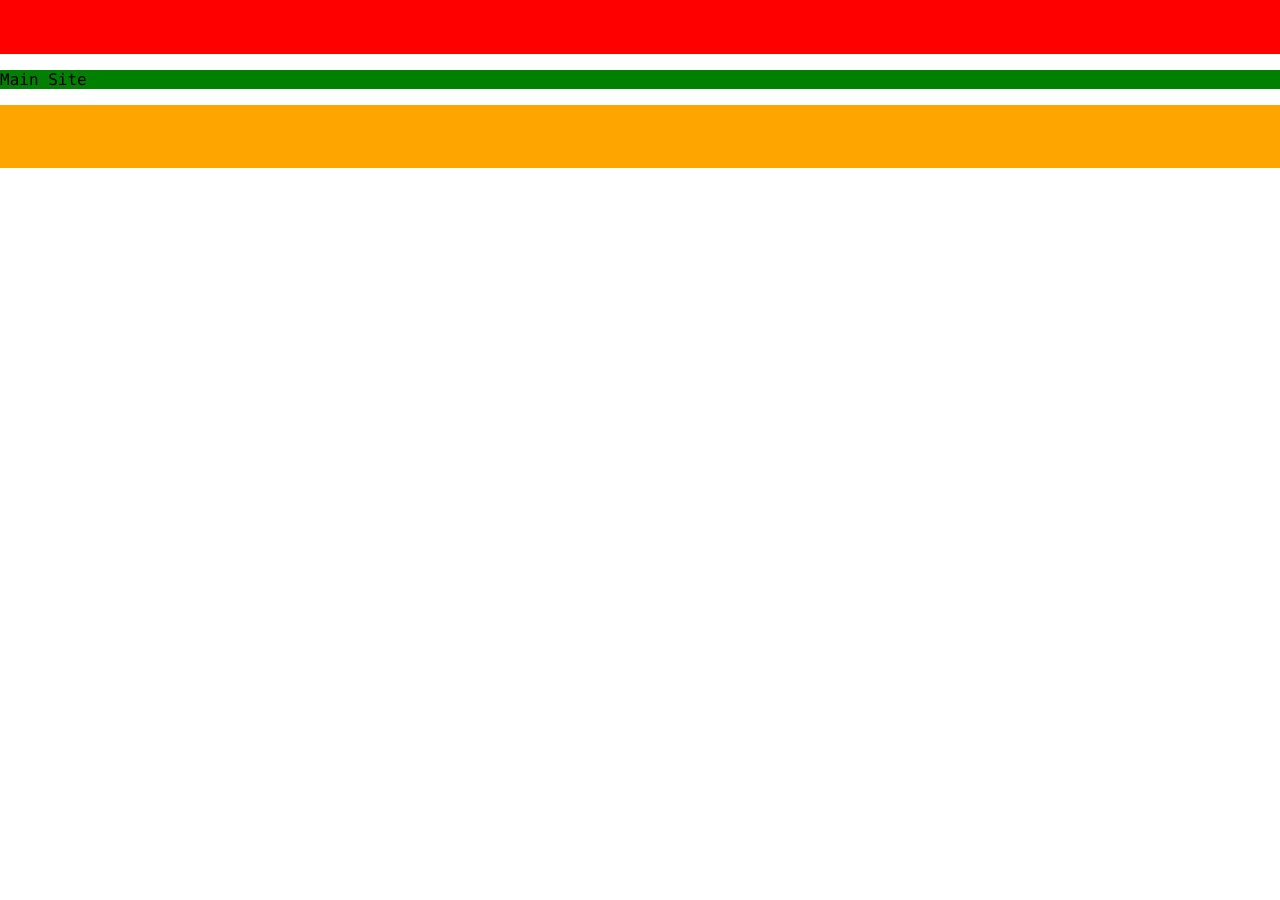
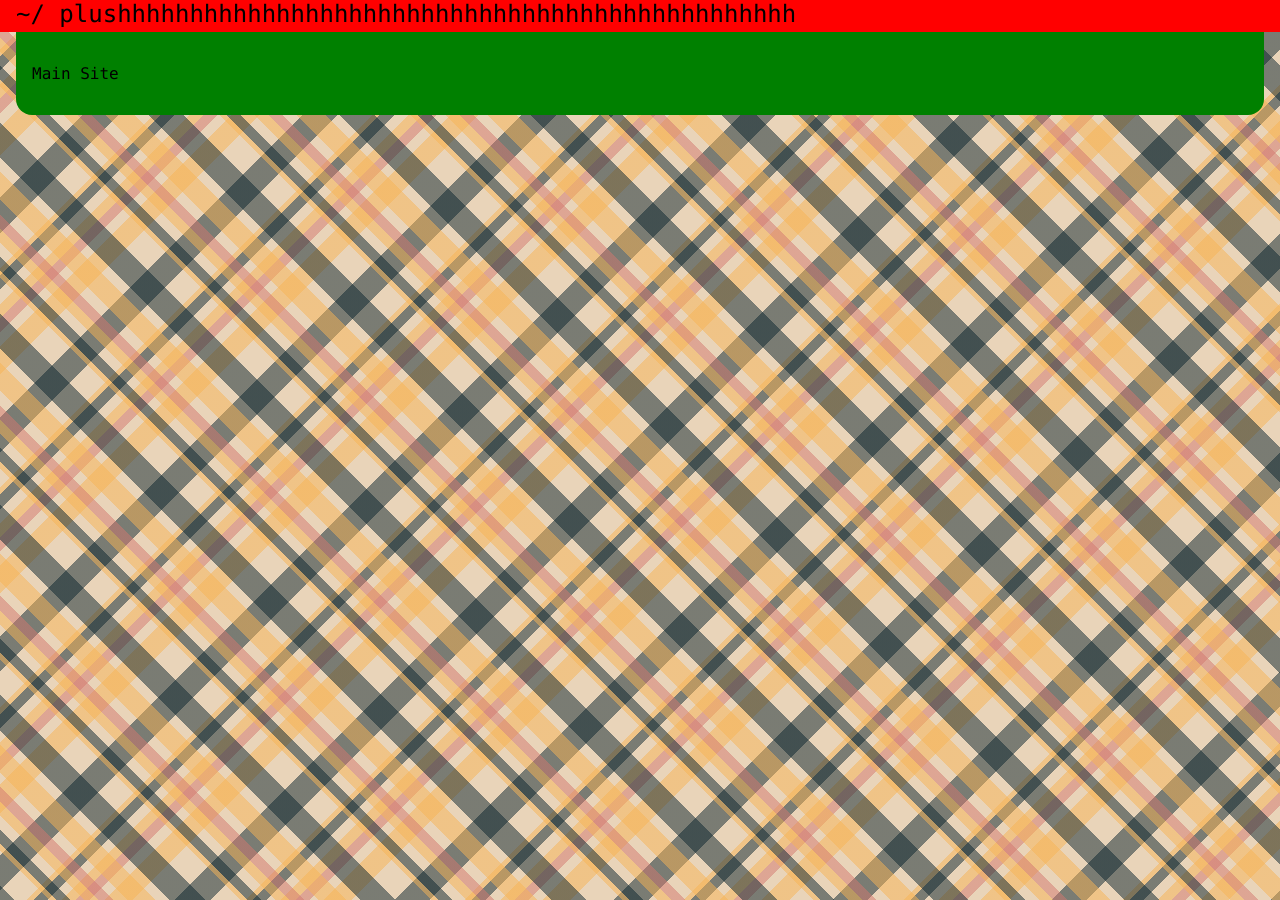
Before and after one commit to Sasquire/sasquire.github.io, a Jekyll site: the page built from index.md, in a window 1280 px wide. Built offline with Jekyll 4.4.1, drawn with Linux system fonts in a browser that asks for light colours.

Commit message:
simple css changes and default settings

```diff
--- a/_layouts/default.html
+++ b/_layouts/default.html
@@ -5,13 +5,11 @@
 	<title>{{ page.title }}</title>
 	<body>
 		<div id="header">
-			<span id="title">{{ page.title }}</span>
+			<span id="title">~/{{ page.title }} plushhhhhhhhhhhhhhhhhhhhhhhhhhhhhhhhhhhhhhhhhhhhhhh</span>
 			<span id="date">{{ page.date }}</span>
 		</div>
 		<div id="content">
 		{{ content }}
 		</div>
-		<div id="footer">
-		</div>
 	</body>
 </html>
--- a/style/default.css
+++ b/style/default.css
@@ -1,20 +1,59 @@
+:root {
+	--header-color: red;
+	--bg: hsl(34, 53%, 82%);
+	--bl: rgba(0, 0, 0, 0);
+	--c1: hsla(197, 62%, 11%, 0.5);
+	--c2: hsla(35, 91%, 65%, 0.5);
+	--c3: hsla(5, 53%, 63%, 0.5);
+}
+
+html {
+	background-color: var(--bg);
+	background-image: repeating-linear-gradient(45deg, transparent 5px,  5px, var(--c1) 10px,
+			var(--bl) 10px, var(--bl) 35px,  35px, var(--c2) 40px,
+			var(--c1) 40px, var(--c1) 50px, var(--bl) 50px, var(--bl) 60px,
+			var(--c2) 60px, var(--c2) 70px, var(--c3) 70px, var(--c3) 80px,
+			var(--bl) 80px, var(--bl) 90px, var(--c2) 90px, var(--c2) 110px,
+			var(--bl) 110px, var(--bl) 120px, var(--c1) 120px, var(--c1) 140px
+		), repeating-linear-gradient(135deg, transparent 5px, var(--c1) 5px, var(--c1) 10px,
+			var(--bl) 10px, var(--bl) 35px, var(--c2) 35px, var(--c2) 40px,
+			var(--c1) 40px, var(--c1) 50px, var(--bl) 50px, var(--bl) 60px,
+			var(--c2) 60px, var(--c2) 70px, var(--c3) 70px, var(--c3) 80px,
+			var(--bl) 80px, var(--bl) 90px, var(--c2) 90px, var(--c2) 110px,
+			var(--bl) 110px, var(--bl) 140px, var(--c1) 140px, var(--c1) 160px
+	);
+}
+
 body {
 	margin: 0px;
 	font-family: Monaco, "Bitstream Vera Sans Mono", "Lucida Console", Terminal, monospace;
 }
 
 #header {
-	height: 6vh;
-	background-color: red;
-	font-size: 5vh;
+	height: 2rem;
+	background-color: var(--header-color);
 	display: flex;
+	padding-left: 1rem;
+	padding-right: 0.25rem;
+}
+
+#title {
+	font-size: 1.5rem;
+	margin-right: auto;
+	overflow: hidden;
+	text-overflow: ellipsis;
+	white-space: nowrap;
+}
+
+#date {
+	font-size: 1rem;
+	white-space: nowrap;
 }
 
 #content {
 	background-color: green;
+	padding: 1rem;
+	margin: 1rem;
+	margin-top: 0;
+	border-radius: 0 0 1rem 1rem;
 }
-
-#footer {
-	height: 7vh;
-	background-color: orange;
-}
```
